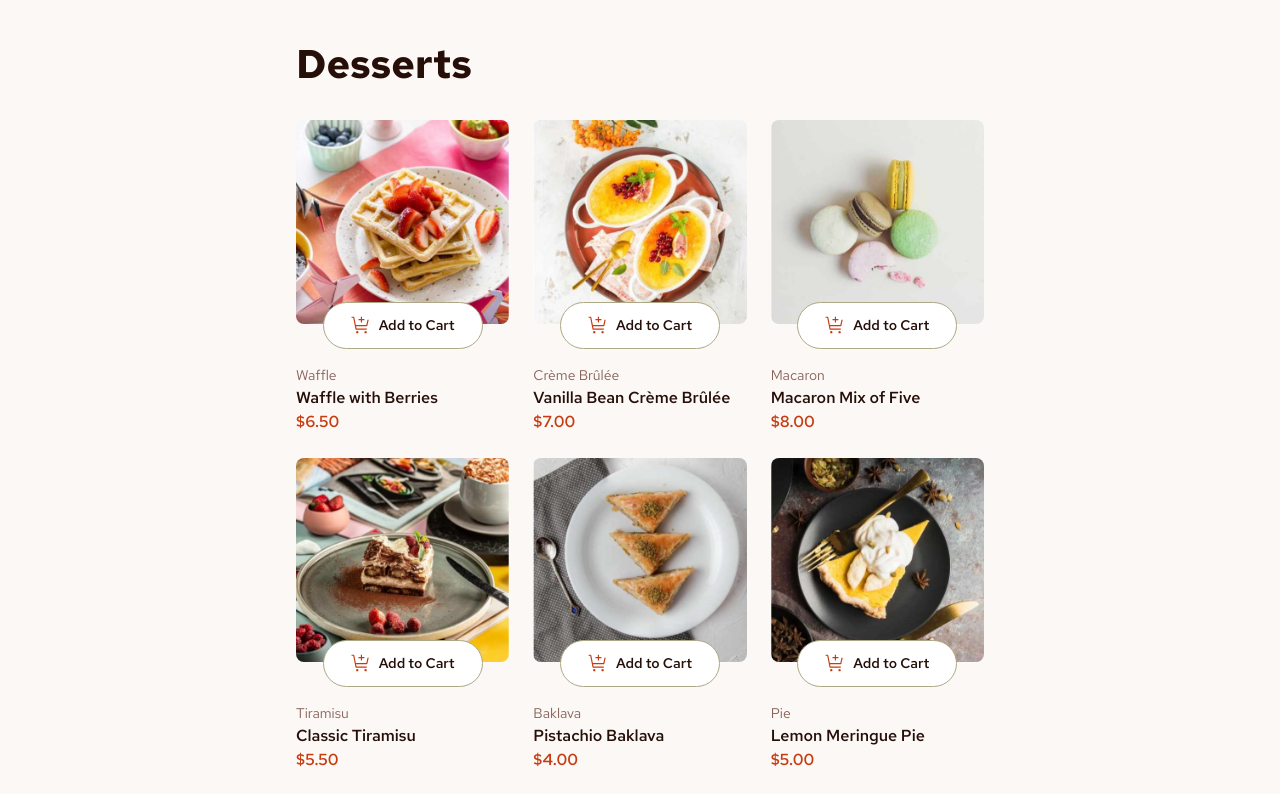
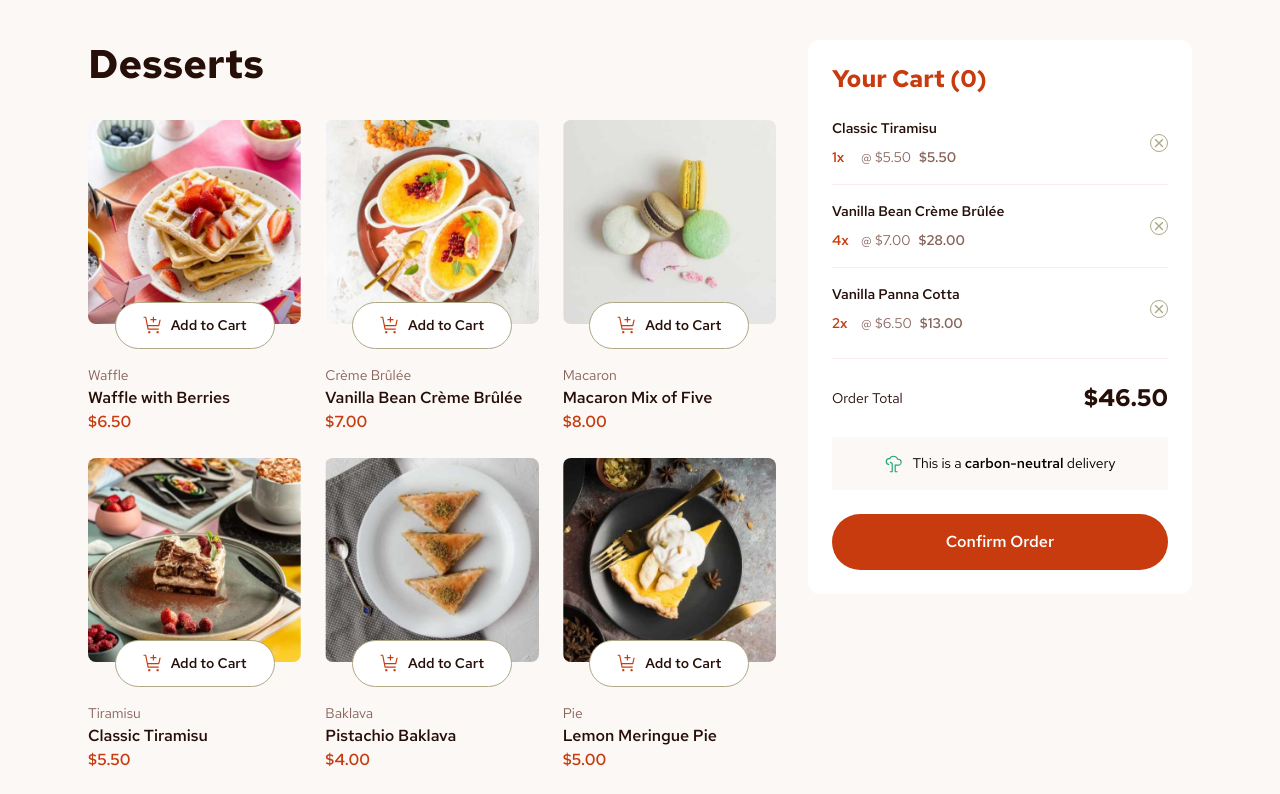
Before and after one commit to alaminediallo/desserts-app, a React (Vite) app: page / in a window 1280 px wide. Shown: the top 794 px of the page. Built offline with nearby package versions, Linux system fonts and the light colour scheme.

Commit message:
feat: Add Cart Summary

```diff
--- a/src/App.tsx
+++ b/src/App.tsx
@@ -1,17 +1,23 @@
+import { CartSummary } from "./components/CartSummary.tsx";
 import { DessertCard } from "./components/DessertCard.tsx";
 import { dessertsData } from "./constant/data.ts";
 
 function App() {
   return (
     <main
-      className="m-6 flex flex-col items-center justify-center gap-8 tablet:m-10 lg:m-10 lg:flex-row desktop:mx-auto desktop:mt-[88px] desktop:max-w-[1216px]">
-      <section>
+      className="m-6 flex flex-col items-center justify-center gap-8 tablet:m-10 lg:flex-row lg:items-start desktop:mx-auto desktop:max-w-[1216px]">
+      <section className="shrink-0">
         <h1 className="preset-1 mb-8 text-rose-900">Desserts</h1>
-        <div className="grid gap-y-8 sm:grid-cols-3 sm:gap-6">
-          {dessertsData.map(dessert => (
+
+        <div className="grid  gap-y-8 sm:grid-cols-3 sm:gap-6">
+          {dessertsData.map(dessert =>
             <DessertCard key={dessert.id} {...dessert} />
-          ))}
+          )}
         </div>
+      </section>
+
+      <section className="w-full rounded-xl bg-white p-6 tablet:max-w-[688px] lg:max-w-[384px]">
+        <CartSummary />
       </section>
     </main>
   )
--- /dev/null
+++ b/src/components/CartItem.tsx
@@ -0,0 +1,23 @@
+export function CartItem({ name, price, quantity }: { name: string; price: number; quantity: number }) {
+  return (
+    <div className="flex items-center justify-between">
+      <div className="flex flex-col gap-2">
+        <div className="preset-4-bold text-rose-900">{name}</div>
+        <div className="flex gap-2">
+          <p className="preset-4-bold w-[21px] text-red">{quantity}x</p>
+          <p className="preset-4 text-rose-500">@ ${price.toFixed(2)}</p>
+          <p className="preset-4-bold text-rose-500">${(price * quantity).toFixed(2)}</p>
+        </div>
+      </div>
+
+      <button
+        className="group flex size-[18px] items-center justify-center rounded-full border border-rose-400 outline-0 transition-colors hover:border-rose-900 focus-visible:border-rose-900">
+        <svg xmlns="http://www.w3.org/2000/svg" width="10" height="10" fill="none" viewBox="0 0 10 10">
+          <path fill="#ADA885"
+                className="size-[9px] text-rose-400 group-hover:fill-rose-900 group-focus-visible:fill-rose-900"
+                d="M8.375 9.375 5 6 1.625 9.375l-1-1L4 5 .625 1.625l1-1L5 4 8.375.625l1 1L6 5l3.375 3.375-1 1Z" />
+        </svg>
+      </button>
+    </div>
+  )
+}
--- /dev/null
+++ b/src/components/CartSummary.tsx
@@ -0,0 +1,41 @@
+import { OrderSummary } from "./OrderSummary.tsx";
+import { CartItem } from "./CartItem.tsx";
+import { Separator } from "./Separator.tsx";
+
+const items = [
+  {
+    name: "Classic Tiramisu",
+    quantity: 1,
+    price: 5.50
+  },
+  {
+    name: "Vanilla Bean Crème Brûlée",
+    quantity: 4,
+    price: 7.00
+  },
+  {
+    name: "Vanilla Panna Cotta",
+    quantity: 2,
+    price: 6.50
+  }
+]
+
+export function CartSummary() {
+  return (
+    <>
+      <h2 className="preset-2 mb-6 text-red">Your Cart (0)</h2>
+      {items.map((item, index) => (
+        <div key={item.name}>
+          {index > 0 && <Separator className="my-4" />}
+          <CartItem {...item} />
+        </div>
+      ))}
+      <Separator className="my-6" />
+      <OrderSummary />
+      {/*<div className="mt-10 flex flex-col items-center justify-center gap-4">
+        <img src="/assets/images/illustration-empty-cart.svg" alt="" className="size-32" />
+        <p className="preset-4-bold text-rose-500">Your added items will appear here</p>
+      </div>*/}
+    </>
+  )
+}
--- /dev/null
+++ b/src/components/OrderSummary.tsx
@@ -0,0 +1,20 @@
+export function OrderSummary() {
+
+  return (
+    <div className="flex flex-col gap-6">
+      <div className="flex items-center justify-between text-rose-900">
+        <p className="preset-4">Order Total</p>
+        <p className="preset-2">$46.50</p>
+      </div>
+
+      <div className="flex items-center justify-center gap-2 bg-rose-50 p-4">
+        <img src="/assets/images/icon-carbon-neutral.svg" alt="" className="size-5" />
+        <p className="preset-4">This is a <span className="font-semibold">carbon-neutral</span> delivery</p>
+      </div>
+
+      <button className="primary-btn">
+        Confirm Order
+      </button>
+    </div>
+  )
+}
--- /dev/null
+++ b/src/components/Separator.tsx
@@ -0,0 +1,3 @@
+export function Separator({ className }: { className: string }) {
+  return <hr className={className + " border-rose-100"} />
+}
--- a/src/index.css
+++ b/src/index.css
@@ -38,3 +38,7 @@
 .preset-4-bold {
     @apply text-body-sm font-semibold;
 }
+
+.primary-btn {
+    @apply preset-3 w-full rounded-full bg-red py-4 text-center text-white transition-colors hover:bg-[#952c0b] outline-0 focus-visible:ring-2 focus-visible:ring-red focus-visible:bg-[#952c0b] focus-visible:ring-offset-2;
+}
```
